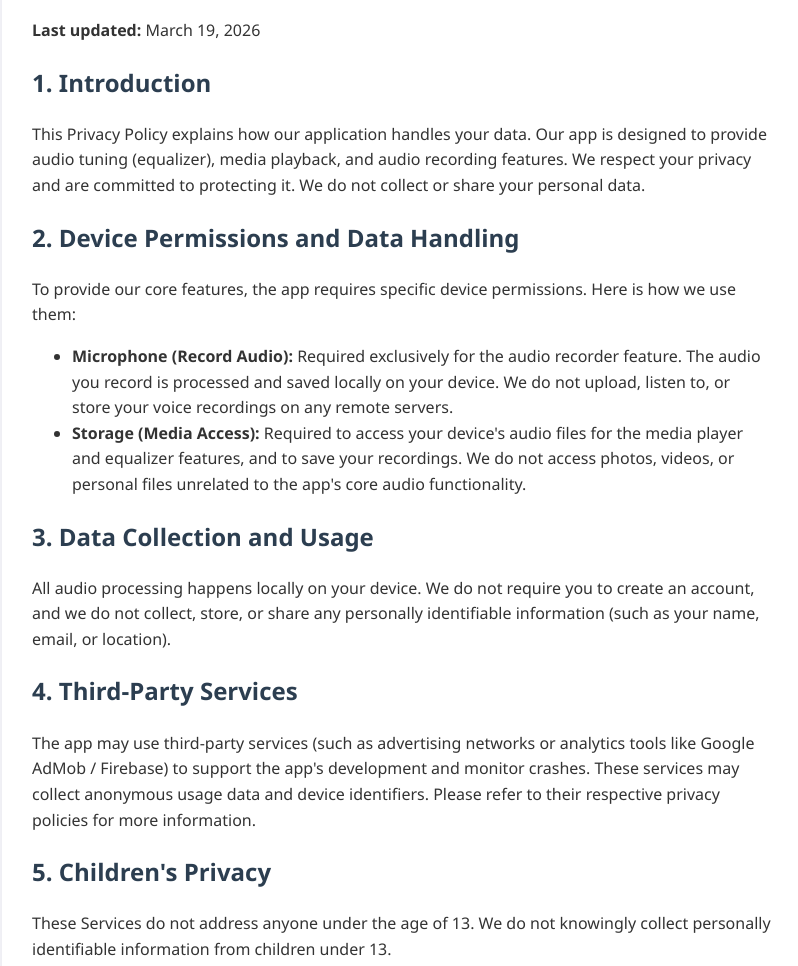
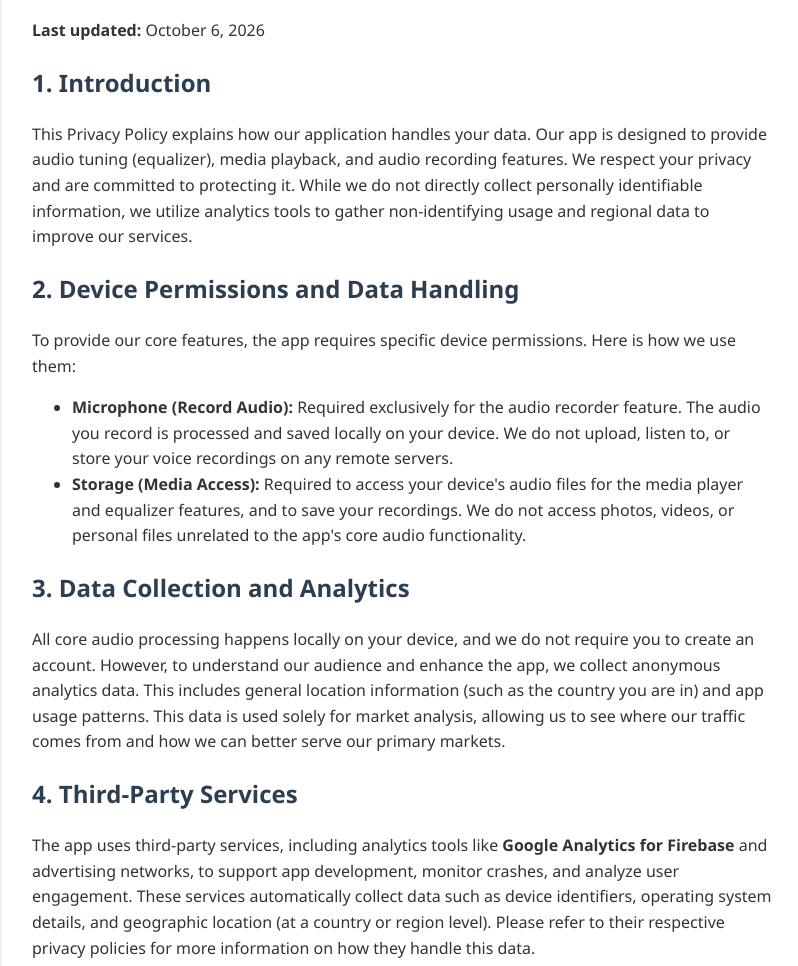
Before and after one commit to YusifB/audiofx, a plain HTML site: page index.html in a window 1280 px wide. Shown: the part 166-1132 px from the top of the page, without its empty margins (238-1036 px from the left). Drawn offline with Linux system fonts and the light colour scheme.

Commit message:
Revise Privacy Policy with updated information
Updated the Privacy Policy to reflect the latest changes in data handling and third-party services.

```diff
--- a/index.html
+++ b/index.html
@@ -27,10 +27,10 @@
 <body>
   <div class="container">
     <h1>Privacy Policy</h1>
-    <p><strong>Last updated:</strong> March 19, 2026</p>
+    <p><strong>Last updated:</strong> October 6, 2026</p>
 
     <h2>1. Introduction</h2>
-    <p>This Privacy Policy explains how our application handles your data. Our app is designed to provide audio tuning (equalizer), media playback, and audio recording features. We respect your privacy and are committed to protecting it. We do not collect or share your personal data.</p>
+    <p>This Privacy Policy explains how our application handles your data. Our app is designed to provide audio tuning (equalizer), media playback, and audio recording features. We respect your privacy and are committed to protecting it. While we do not directly collect personally identifiable information, we utilize analytics tools to gather non-identifying usage and regional data to improve our services.</p>
 
     <h2>2. Device Permissions and Data Handling</h2>
     <p>To provide our core features, the app requires specific device permissions. Here is how we use them:</p>
@@ -39,11 +39,11 @@
         <li><strong>Storage (Media Access):</strong> Required to access your device's audio files for the media player and equalizer features, and to save your recordings. We do not access photos, videos, or personal files unrelated to the app's core audio functionality.</li>
     </ul>
 
-    <h2>3. Data Collection and Usage</h2>
-    <p>All audio processing happens locally on your device. We do not require you to create an account, and we do not collect, store, or share any personally identifiable information (such as your name, email, or location).</p>
+    <h2>3. Data Collection and Analytics</h2>
+    <p>All core audio processing happens locally on your device, and we do not require you to create an account. However, to understand our audience and enhance the app, we collect anonymous analytics data. This includes general location information (such as the country you are in) and app usage patterns. This data is used solely for market analysis, allowing us to see where our traffic comes from and how we can better serve our primary markets.</p>
 
     <h2>4. Third-Party Services</h2>
-    <p>The app may use third-party services (such as advertising networks or analytics tools like Google AdMob / Firebase) to support the app's development and monitor crashes. These services may collect anonymous usage data and device identifiers. Please refer to their respective privacy policies for more information.</p>
+    <p>The app uses third-party services, including analytics tools like <strong>Google Analytics for Firebase</strong> and advertising networks, to support app development, monitor crashes, and analyze user engagement. These services automatically collect data such as device identifiers, operating system details, and geographic location (at a country or region level). Please refer to their respective privacy policies for more information on how they handle this data.</p>
 
     <h2>5. Children's Privacy</h2>
     <p>These Services do not address anyone under the age of 13. We do not knowingly collect personally identifiable information from children under 13.</p>
```
